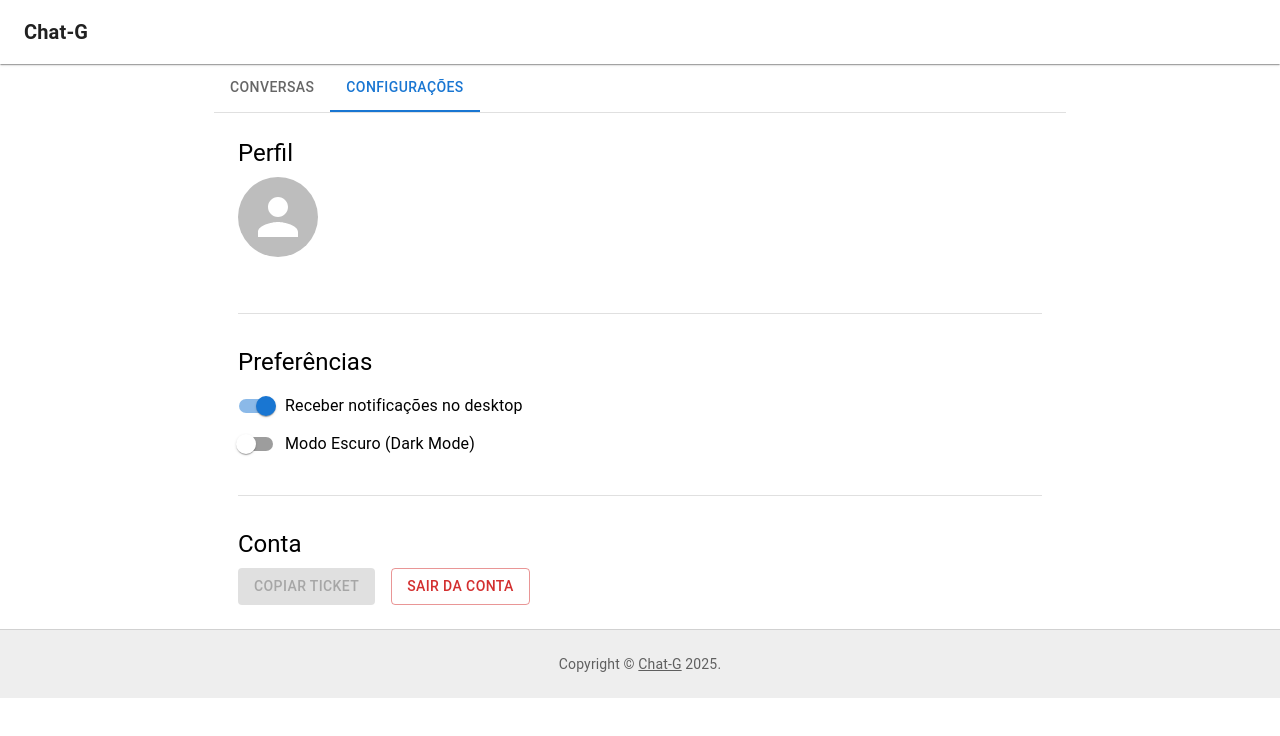
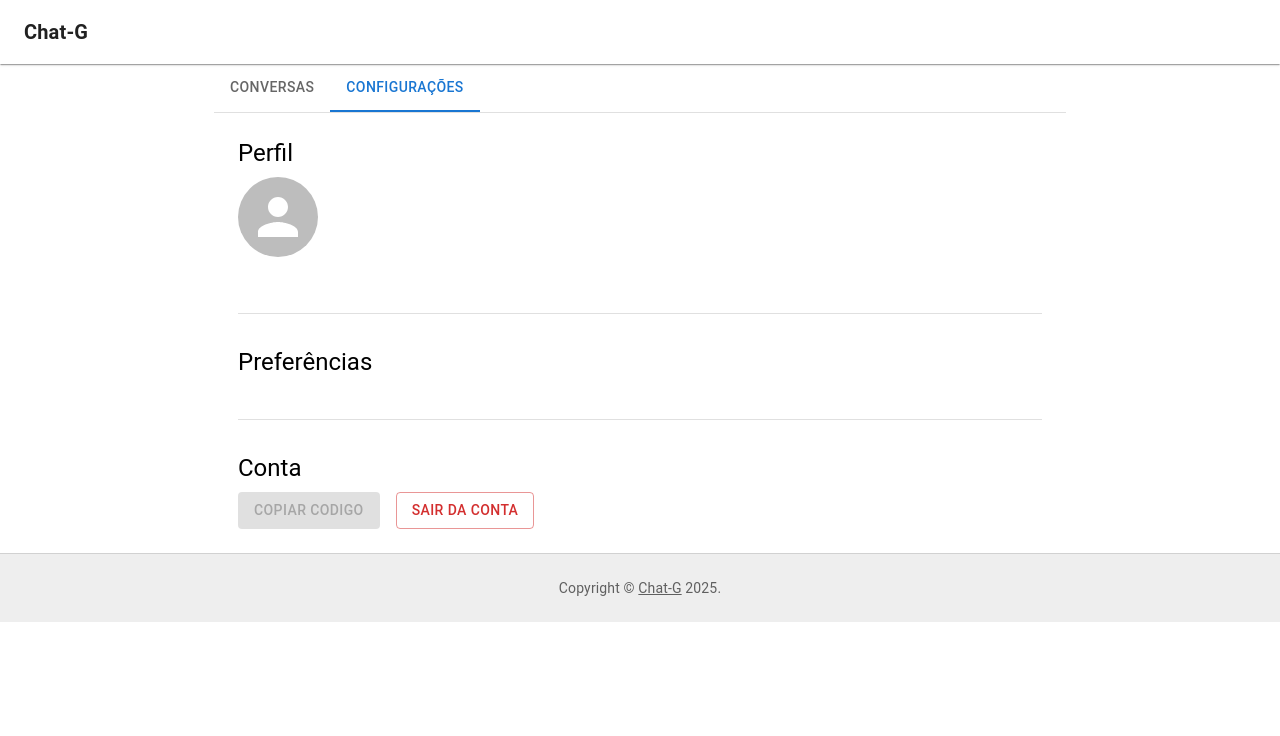
Before and after one commit to GabrielGreapy/Aplica-oCHAT, a Next.js app in the folder chat-g/: page /settings in a window 1280 px wide. Shown: the top 736 px of the page. Built offline with nearby package versions, Linux system fonts and the light colour scheme; no server answers; some icons are missing.

Commit message:
Melhorias no ticket

```diff
--- a/chat-g/app/(main)/settings/page.tsx
+++ b/chat-g/app/(main)/settings/page.tsx
@@ -18,18 +18,8 @@ import ProfileUserName from '@/app/components/profileComponents/profileUserName'
 import ProfileEmail from '@/app/components/profileComponents/profileEmail';
 import ProfileTicket from '@/app/components/profileComponents/profileTicket';
 export default function SettingsPage() {
-  // Estados para controlar os switches (deixando a UI interativa)
-  const [notifications, setNotifications] = useState(true);
-  const [darkMode, setDarkMode] = useState(false);
 
-  const handleNotificationsChange = (event: React.ChangeEvent<HTMLInputElement>) => {
-    setNotifications(event.target.checked);
-  };
 
-  const handleDarkModeChange = (event: React.ChangeEvent<HTMLInputElement>) => {
-    setDarkMode(event.target.checked);
-
-  };
 
   return (
     <Box sx={{ p: { xs: 2, sm: 3 } }}>
@@ -56,17 +46,7 @@ export default function SettingsPage() {
           <Typography variant="h5" gutterBottom>
             Preferências
           </Typography>
-          <Stack>
-            <FormControlLabel
-              control={<Switch checked={notifications} onChange={handleNotificationsChange} />}
-              label="Receber notificações no desktop"
-            />
-            <FormControlLabel
-              control={<Switch checked={darkMode} onChange={handleDarkModeChange} />}
-              label="Modo Escuro (Dark Mode)"
-            />
-            {darkMode && <Alert severity="info" sx={{mt: 1}}>O modo escuro é apenas uma demonstração visual neste componente.</Alert>}
-          </Stack>
+
         </Box>
 
         <Divider />
--- a/chat-g/app/components/profileComponents/profileTicket.tsx
+++ b/chat-g/app/components/profileComponents/profileTicket.tsx
@@ -26,6 +26,6 @@ export default function ProfileTicket(){
     return(
         <Button variant="contained"
         onClick={copiarTicket}
-        disabled={!user}>Copiar Ticket</Button>
+        disabled={!user}>Copiar codigo</Button>
     )
 }
```
